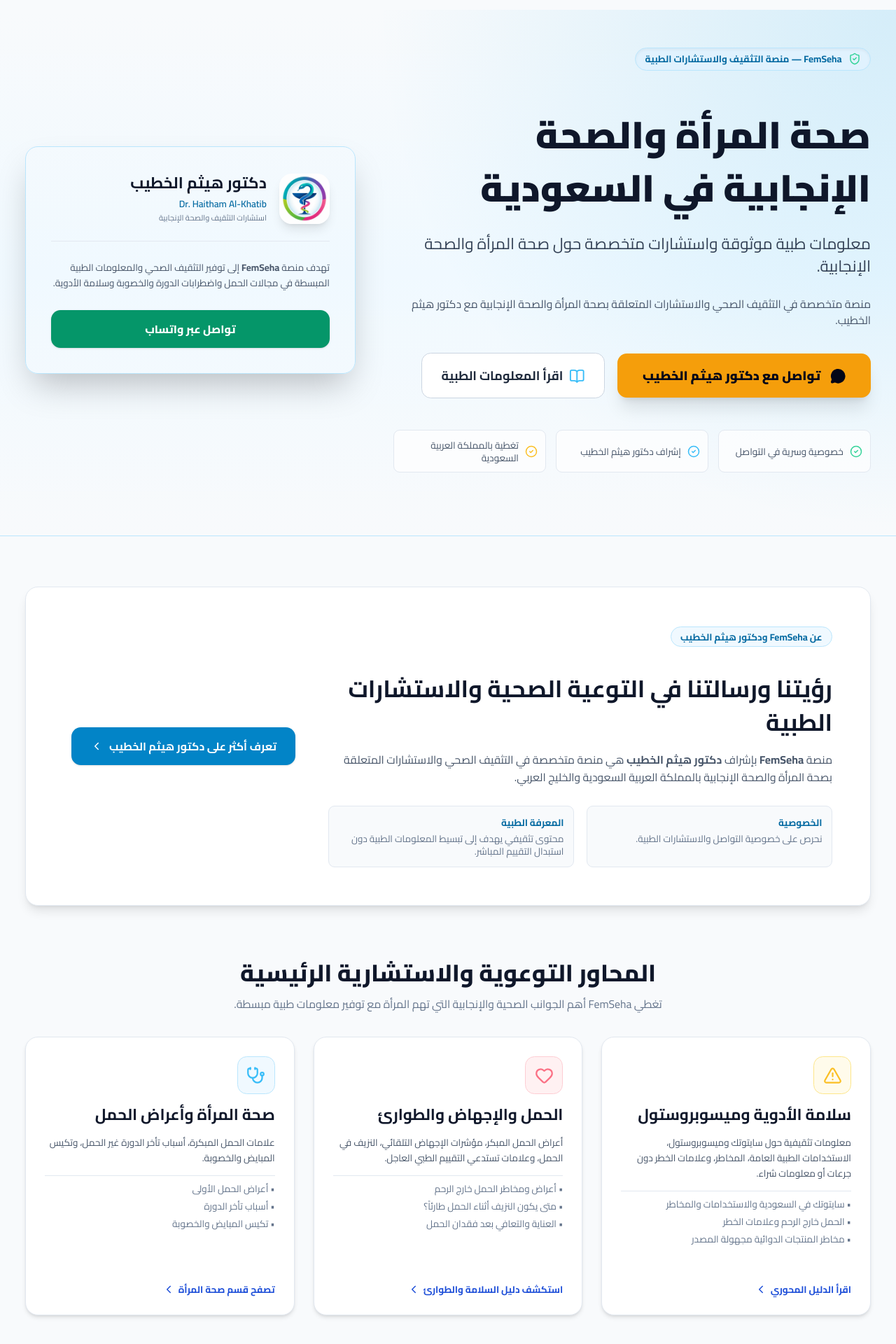
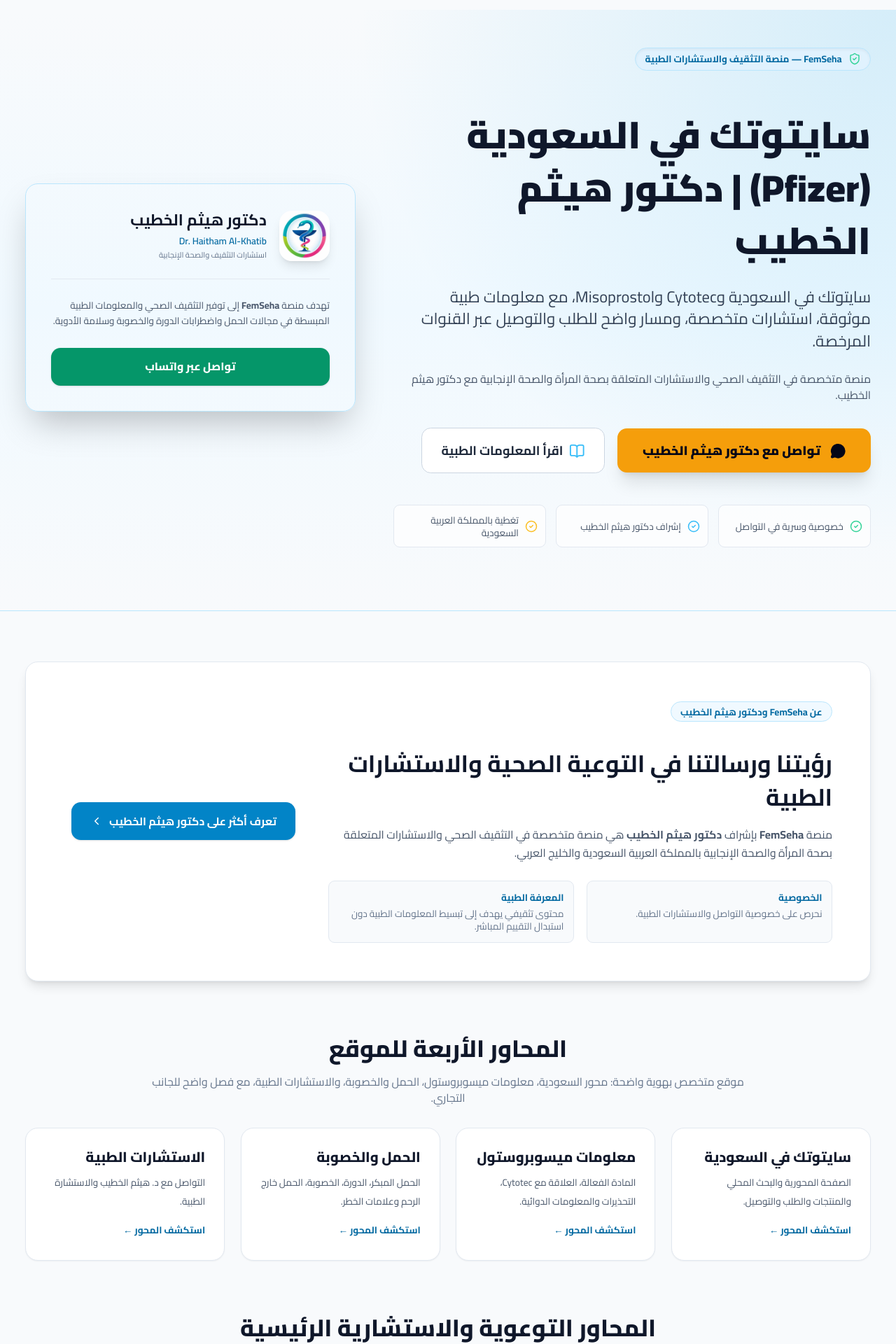
Before and after one commit to femseha/femseha, a React (Vite) app: page / in a window 1280 px wide. Shown: the part 880-2800 px from the top of the page at 70% size. Built offline with nearby package versions, Linux system fonts and the light colour scheme.

Commit message:
feat: restore four-axis homepage architecture

```diff
--- a/src/pages/HomePage.tsx
+++ b/src/pages/HomePage.tsx
@@ -21,7 +21,8 @@ import {
 } from '../components/Icons';
 
 const CATEGORY_LINKS = {
-  'سايتوتك في السعودية': '/articles/cytotec-misoprostol-saudi-riyadh-guide',
+  'سايتوتك في السعودية': '/cytotec-saudi-arabia/',
+  'معلومات ميسوبروستول': '/misoprostol/',
   'دليل السلامة والطوارئ': '/articles/pregnancy-danger-signs-emergency',
   'صحة المرأة': '/articles/pcos-symptoms-fertility-treatment',
 };
@@ -61,9 +62,9 @@ const FAQS = [
 
 export default function HomePage() {
   useSeo({
-    title: 'FemSeha | صحة المرأة والصحة الإنجابية في السعودية',
+    title: 'سايتوتك في السعودية (Pfizer) | دكتور هيثم الخطيب',
     description:
-      'منصة FemSeha للتثقيف الصحي والاستشارات في صحة المرأة والحمل والدورة والخصوبة، بإشراف د. هيثم الخطيب.',
+      'سايتوتك في السعودية وCytotec وMisoprostol: معلومات طبية، السلامة، الاستشارة، والطلب والتوصيل عبر القنوات المرخصة وفق الأنظمة.',
     canonicalPath: '/',
     jsonLd: [websiteJsonLd(), organizationJsonLd(), doctorJsonLd()]
   });
@@ -106,10 +107,10 @@ export default function HomePage() {
                 <span>FemSeha — منصة التثقيف والاستشارات الطبية</span>
               </div>
               <h1 className="text-3xl sm:text-4xl lg:text-5xl font-black text-slate-900 leading-tight">
-                صحة المرأة والصحة الإنجابية في السعودية
+                سايتوتك في السعودية (Pfizer) | دكتور هيثم الخطيب
               </h1>
               <p className="text-lg sm:text-xl text-slate-700 font-normal leading-relaxed">
-                معلومات طبية موثوقة واستشارات متخصصة حول صحة المرأة والصحة الإنجابية.
+                سايتوتك في السعودية وCytotec وMisoprostol، مع معلومات طبية موثوقة، استشارات متخصصة، ومسار واضح للطلب والتوصيل عبر القنوات المرخصة.
               </p>
               <p className="text-xs sm:text-sm text-slate-600 leading-relaxed max-w-2xl">
                 منصة متخصصة في التثقيف الصحي والاستشارات المتعلقة بصحة المرأة والصحة الإنجابية مع دكتور هيثم الخطيب.
@@ -217,6 +218,27 @@ export default function HomePage() {
               </Link>
             </div>
           </div>
+        </div>
+      </section>
+
+      <section className="max-w-7xl mx-auto px-4 sm:px-6 lg:px-8">
+        <div className="text-center space-y-3">
+          <h2 className="text-2xl sm:text-3xl font-extrabold text-slate-900">المحاور الأربعة للموقع</h2>
+          <p className="text-slate-500 text-sm max-w-3xl mx-auto">موقع متخصص بهوية واضحة: محور السعودية، معلومات ميسوبروستول، الحمل والخصوبة، والاستشارات الطبية، مع فصل واضح للجانب التجاري.</p>
+        </div>
+        <div className="mt-7 grid grid-cols-1 sm:grid-cols-2 lg:grid-cols-4 gap-5">
+          {[
+            ['سايتوتك في السعودية','/cytotec-saudi-arabia/','الصفحة المحورية والبحث المحلي والمنتجات والطلب والتوصيل.'],
+            ['معلومات ميسوبروستول','/misoprostol/','المادة الفعالة، العلاقة مع Cytotec، التحذيرات والمعلومات الدوائية.'],
+            ['الحمل والخصوبة','/articles','الحمل المبكر، الدورة، الخصوبة، الحمل خارج الرحم وعلامات الخطر.'],
+            ['الاستشارات الطبية','/consultation','التواصل مع د. هيثم الخطيب والاستشارة الطبية.']
+          ].map(([title, href, text]) => (
+            <Link key={href} to={href} className="bg-white border border-slate-200 rounded-2xl p-6 shadow-sm hover:border-sky-400 hover:shadow-md transition-all">
+              <h3 className="text-lg font-extrabold text-slate-900">{title}</h3>
+              <p className="mt-2 text-xs leading-6 text-slate-600">{text}</p>
+              <span className="mt-4 inline-block text-xs font-bold text-sky-700">استكشف المحور ←</span>
+            </Link>
+          ))}
         </div>
       </section>
 
```
